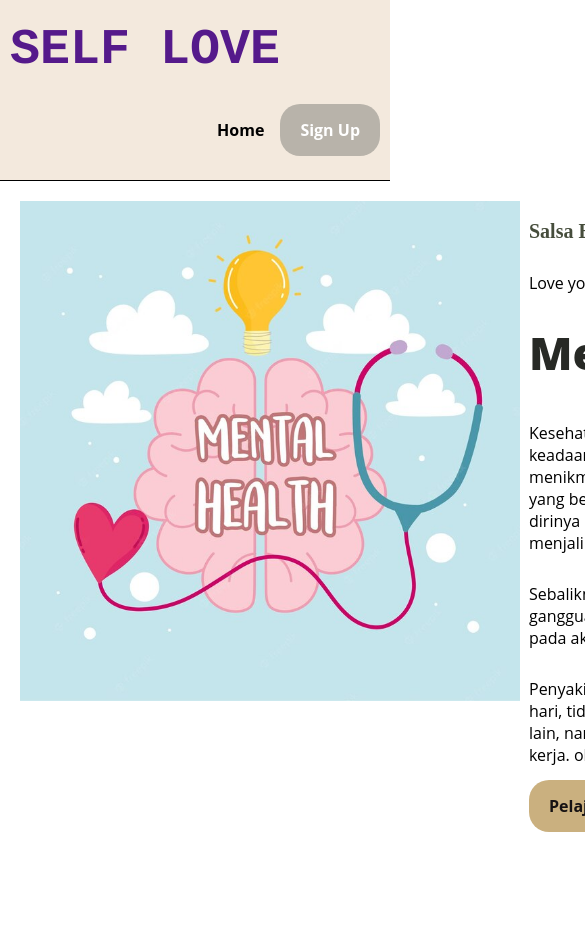
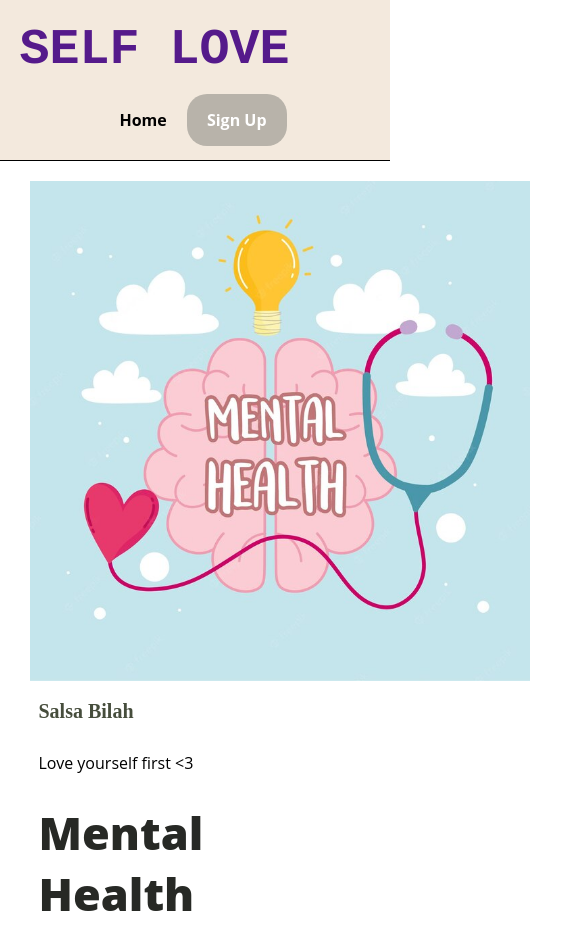
Before and after one commit to salsabilahhh/salsabilaa, a plain HTML site: page index.html in a window 390 px wide. Shown: the top 936 px of the page, 585 px wide, since content can reach past the window. Drawn offline with Linux system fonts and the light colour scheme.

Commit message:
Update style.css

```diff
--- a/style.css
+++ b/style.css
@@ -136,3 +136,40 @@ p{
     padding: 50px 0px 50px 0px;
     margin-top: 0px;
 }
+
+@media screen and (max-width:991.98px){
+    .wrapper{
+        width:90%;
+    }
+
+.logo a{
+    display:block;
+    width:100%;
+    text-align:center;
+    }
+
+nav .menu{
+    width: 100%;
+    margin:0;
+    }
+
+nav .menu ul{
+    text-align: center;
+    margin: auto;
+    line-height:60px;
+    }
+
+section{
+    display:block;
+    }
+
+ section img{
+     display:block;
+    }
+}
+
+
+nav .menu ul li{
+    display: inline-block;
+    float:none;
+    }
```
